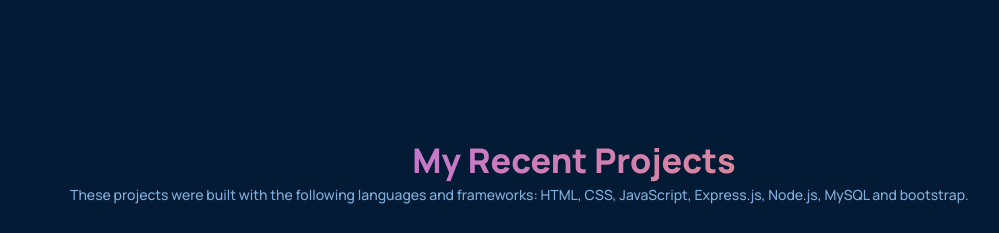
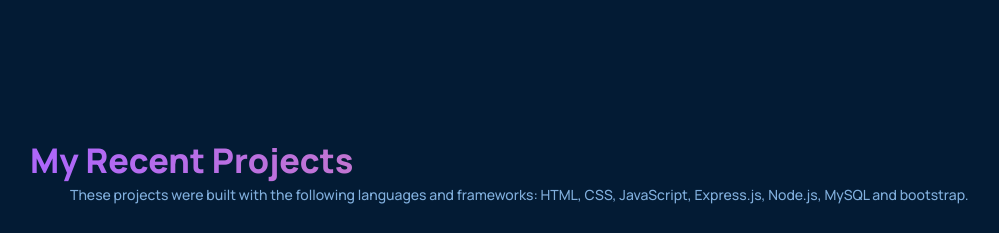
Before and after one commit to rarellano5280/R-Portfolio, a React (Create React App) app: page / in a window 1280 px wide. Shown: the part 1000-1233 px from the top of the page, without its empty margins (66-1065 px from the left). Built offline with nearby package versions, Linux system fonts and the light colour scheme.

Commit message:
test netlify

```diff
--- a/src/components/Portfolio/portfolio.css
+++ b/src/components/Portfolio/portfolio.css
@@ -6,9 +6,6 @@
 }
 
 .port__portfolio-heading{
-display: flex;
-align-items: center;
-justify-content: center;
 font-size: 34px;
 line-height: 45px;
 font-weight: 800;
```
